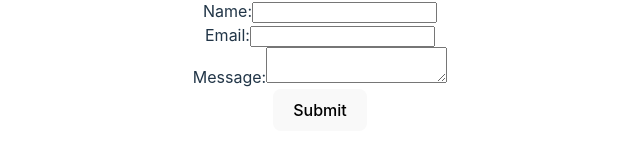
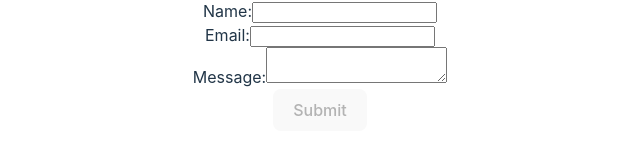
Before and after one commit to henrik392/calculator, a Vue app: page /contact in a window 1280 px wide. Shown: the part 347-502 px from the top of the page, without its empty margins (320-960 px from the left). Built offline with nearby package versions, Linux system fonts and the light colour scheme.

Commit message:
Submit button now looks deactived

```diff
--- a/src/ContactPage.vue
+++ b/src/ContactPage.vue
@@ -36,7 +36,7 @@
                 <span>{{ errors.message }}</span>
             </div>
 
-            <button>Submit</button>
+            <button :disabled="!meta.valid || isSubmitting">Submit</button>
         </form>
     </div>
 </template>
@@ -59,12 +59,13 @@ const schema = yup.object({
     message: yup.string().required('Message is required'),
 });
 
-const { defineField, errors, handleSubmit, resetForm } = useForm({
+const { defineField, errors, handleSubmit, resetForm, meta, isSubmitting } =
+    useForm({
         validationSchema: schema,
         initialValues: {
             name: contactStore.name,
             email: contactStore.email,
-        message: '',
+            message: contactStore.message,
         },
     });
 
@@ -106,4 +107,7 @@ const onSubmit = handleSubmit((values) => {
     color: green;
     margin-top: 1rem;
 }
+.deactivated {
+    color: grey;
+}
 </style>
```
Lines whose indentation alone changed are shown as unchanged.
